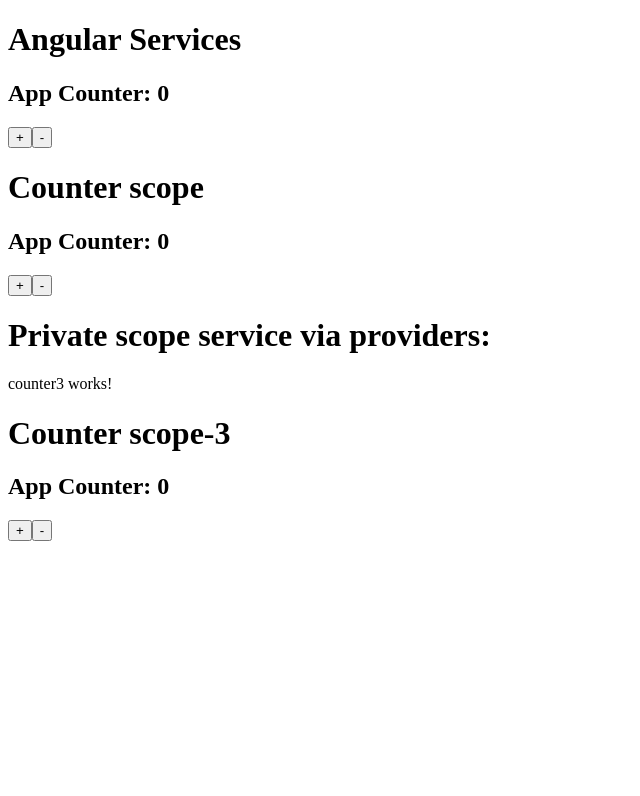
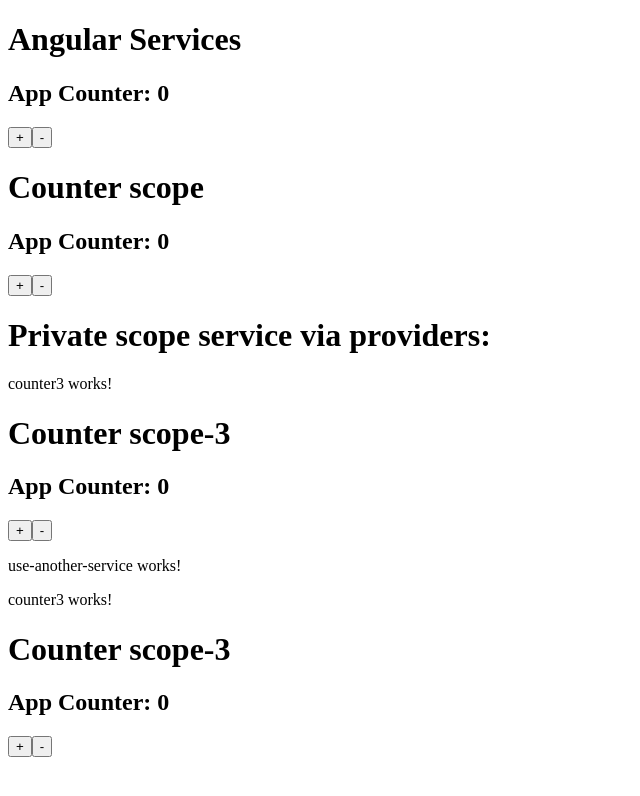
Before and after one commit to yeapman/Angular10, an Angular app: page / in a window 1280 px wide. Shown: the top 796 px of the page, without its empty margins (0-640 px from the left). Built offline with nearby package versions, Linux system fonts and the light colour scheme.

Commit message:
added service that use another service

```diff
--- a/src/app/app.component.html
+++ b/src/app/app.component.html
@@ -20,3 +20,6 @@
 
 <h1>Private scope service via providers:</h1>
 <app-counter2></app-counter2>
+
+
+<app-use-another-service></app-use-another-service>
--- a/src/app/app.module.ts
+++ b/src/app/app.module.ts
@@ -5,11 +5,13 @@
 import {AppCounterService} from './services/app-counter.service';
 import { CounterComponent } from './counter/counter.component';
 import { Counter2Component } from './counter2/counter2.component';
+import { UseAnotherServiceComponent } from './use-another-service/use-another-service.component';
 @NgModule({
   declarations: [
     AppComponent,
     CounterComponent,
-    Counter2Component
+    Counter2Component,
+    UseAnotherServiceComponent
   ],
   imports: [
     BrowserModule,
--- /dev/null
+++ b/src/app/use-another-service/use-another-service.component.html
@@ -0,0 +1,16 @@
+<p>use-another-service works!</p>
+<p>counter3 works!</p>
+
+
+
+<div class="services">
+  <h1>Counter scope-3</h1>
+
+  <div class="card">
+    <h2>App Counter: {{ useService.counter }}</h2>
+
+    <button (click)="useService.increase()">+</button>
+    <button (click)="useService.decrease()">-</button>
+  </div>
+
+</div>
--- /dev/null
+++ b/src/app/use-another-service/use-another-service.component.ts
@@ -0,0 +1,16 @@
+import { Component, OnInit } from '@angular/core';
+import {AppCounterService} from '../services/app-counter.service';
+
+@Component({
+  selector: 'app-use-another-service',
+  templateUrl: './use-another-service.component.html',
+  styleUrls: ['./use-another-service.component.scss']
+})
+export class UseAnotherServiceComponent implements OnInit {
+
+  constructor(private useService: AppCounterService) { }
+
+  ngOnInit(): void {
+  }
+
+}
```
Also changed, not shown: src/app/counter2/counter2.component.ts (line endings or trailing spaces), src/app/use-another-service/use-another-service.component.scss (added), 1 other file (tests, documents, lock files or other folders).
